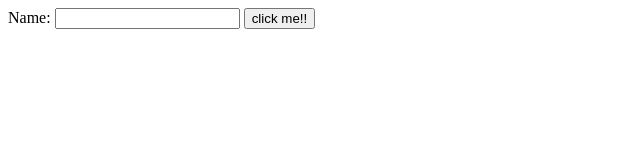
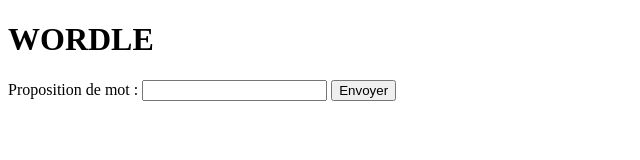
Before and after one commit to Xal0s/Wordle-like, a plain HTML site: page index_grilles.html in a window 1280 px wide. Shown: the whole page, without its empty margins (0-640 px from the left). Drawn offline with Linux system fonts and the light colour scheme.

Commit message:
Modification page html (présentation).

```diff
--- a/index_grilles.html
+++ b/index_grilles.html
@@ -1,25 +1,28 @@
 <!DOCTYPE html>
 <html lang="en">
+
 <head>
     <meta charset="UTF-8">
     <meta name="viewport" content="width=device-width, initial-scale=1.0">
     <title>WORDLE</title>
-      <script src="grilles.js" defer></script>
-      <script src="words.js" type="module" defer></script>
-      <link rel="icon" type="image/x-icon" href="favicon.ico">
-      <!-- <script src="evenements.js" defer></script> -->
-      <!-- type="module" -->
+    <script src="grilles.js" defer></script>
+    <script src="words.js" type="module" defer></script>
+    <link rel="icon" type="image/x-icon" href="favicon.ico">
+    <!-- <script src="evenements.js" defer></script> -->
 
 </head>
+
 <body>
-    <label for="domTextElement">Name: </label>
-    <input type="text" id="domTextElement" >
+    <h1>WORDLE</h1>
+    <label for="domTextElement">Proposition de mot :</label>
+    <input type="text" id="domTextElement">
 
-    <button type="button"  onclick="clickEnter()">
-        click me!!
+    <button type="button" onclick="clickEnter()">
+        Envoyer
     </button>
 
     <p id="valueInput"></p>
 
 </body>
+
 </html>
```
